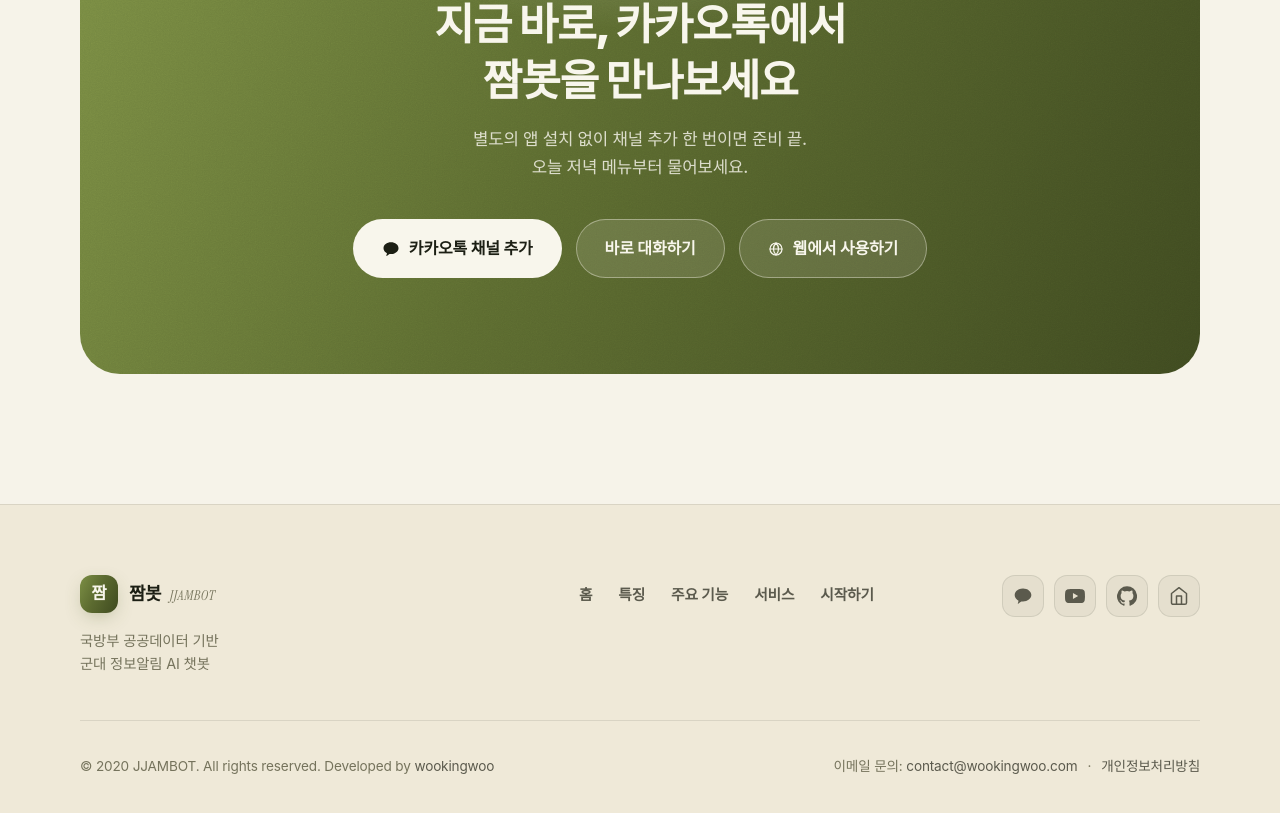
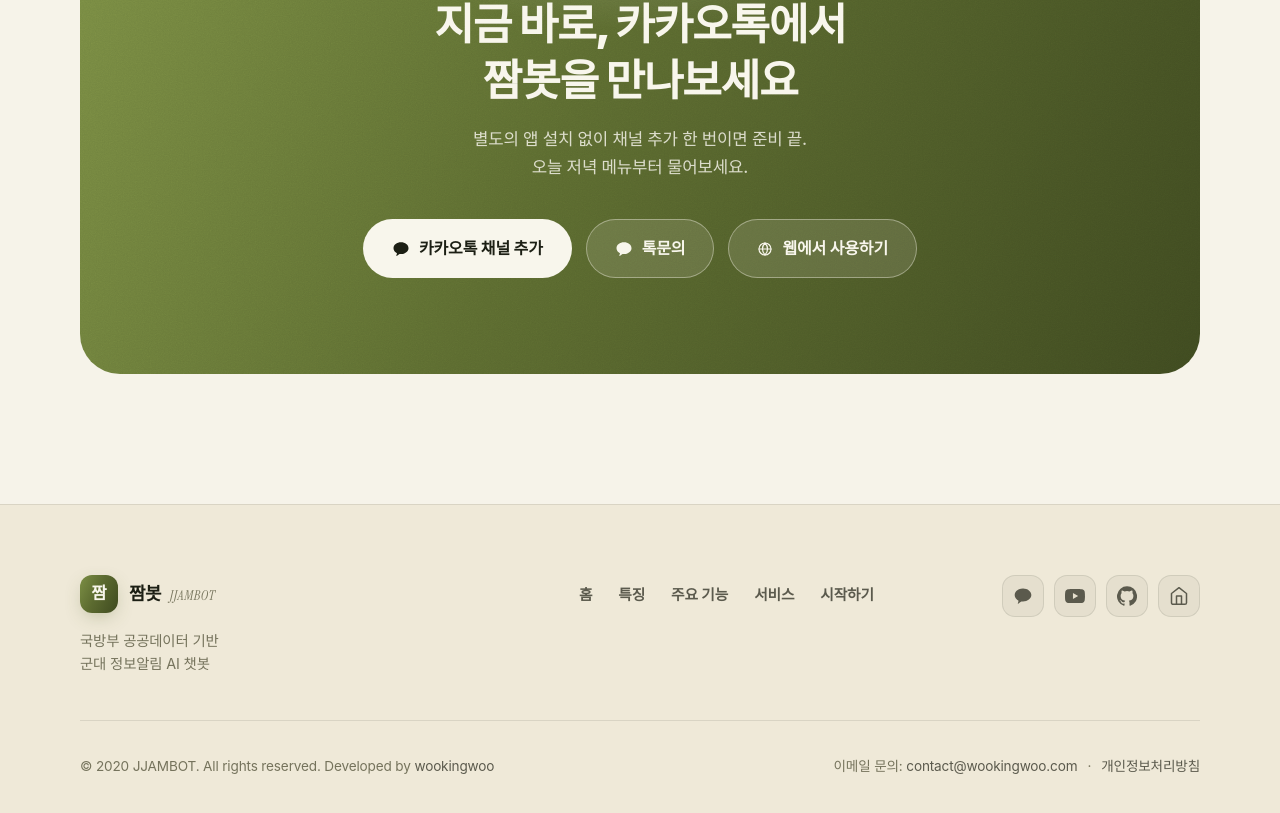
Before and after one commit to wookingwoo/jjambot-website, a React (Vite) app: page / in a window 1280 px wide. Shown: the part 5802-6615 px from the top of the page. Built offline with nearby package versions, Linux system fonts and the light colour scheme; a web font is replaced by a local one.

Commit message:
feat: rename CTA chat button to 톡문의 for consistency with navbar

```diff
--- a/src/components/CTA.tsx
+++ b/src/components/CTA.tsx
@@ -35,7 +35,8 @@
                 target="_blank"
                 rel="noreferrer"
               >
-                바로 대화하기
+                <KakaoIcon />
+                톡문의
               </a>
               <a
                 className="btn btn-dark-ghost"
```
